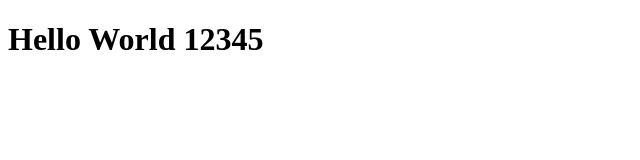
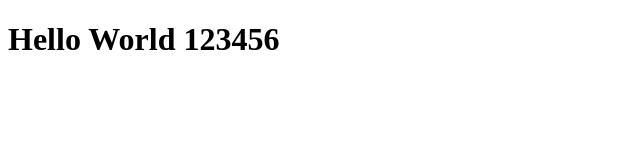
Before and after one commit to peterdo229/peter-do-repository-assignment, a plain HTML site: page index.html in a window 1280 px wide. Shown: the full height of the page, 0-640 px from the left. Drawn offline with Linux system fonts and the light colour scheme.

Commit message:
modified

```diff
--- a/index.html
+++ b/index.html
@@ -7,6 +7,6 @@
     <title>Document</title>
 </head>
 <body>
-    <h1> Hello World 12345</h1>
+    <h1> Hello World 123456</h1>
 </body>
 </html>
```
